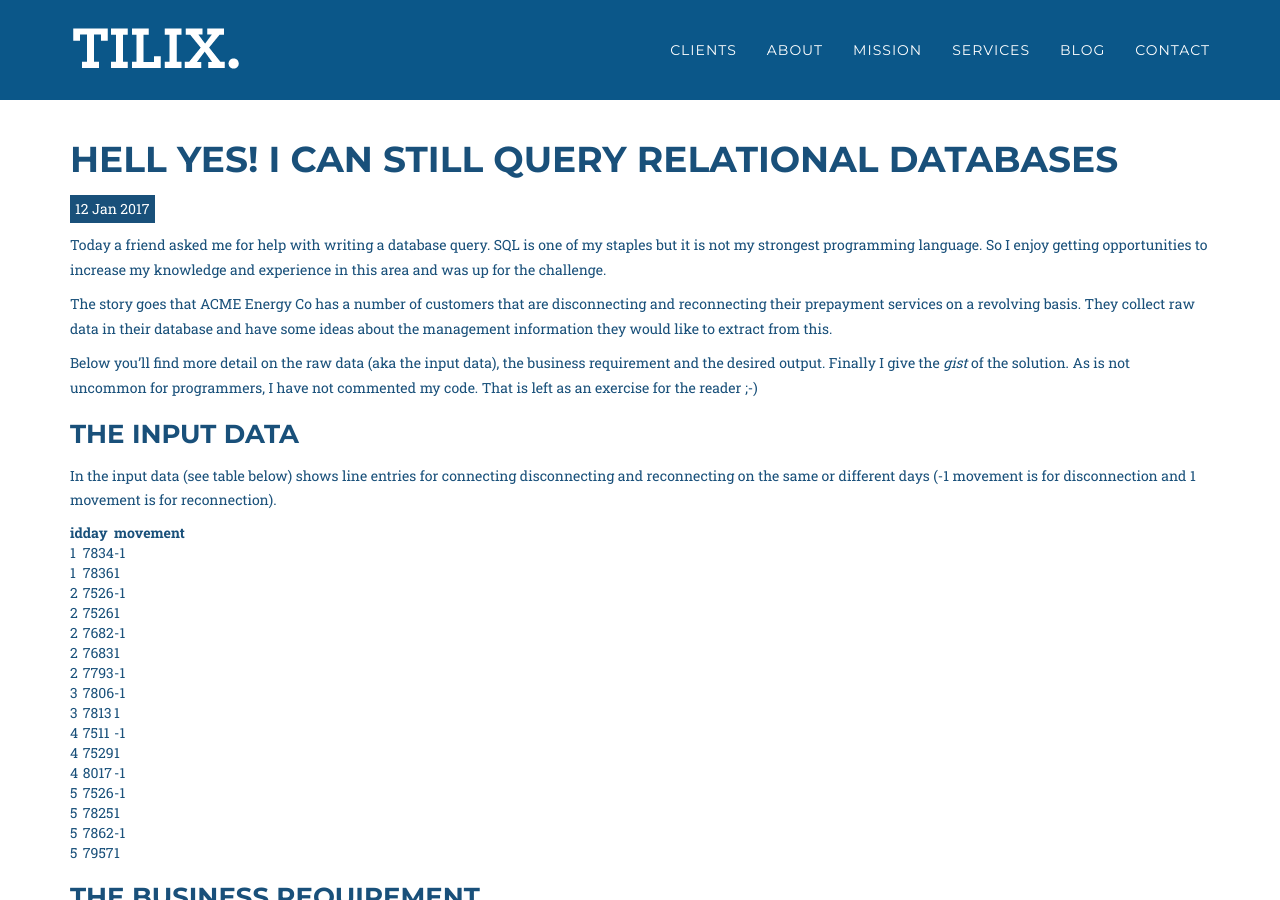
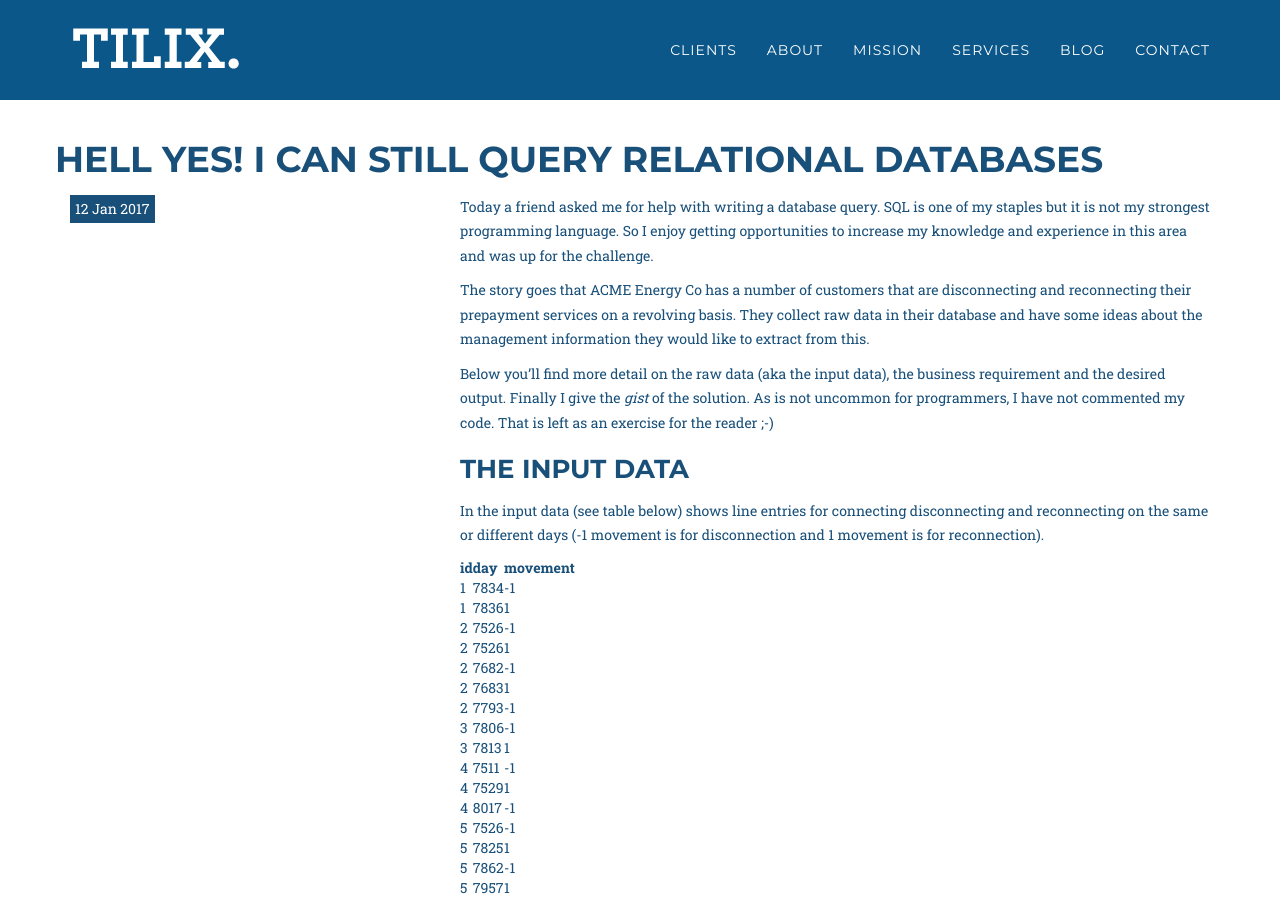
Before and after one commit to milomedia/tilix, a Jekyll site: the page built from _posts/2017-01-11-SQL-Challenge.md, in a window 1280 px wide and 900 px high. Built offline with Jekyll 4.4.1, drawn with Linux system fonts in a browser that asks for light colours; nearby versions of some CDN libraries; a script that is not in the unit is left out.

Commit message:
Update post.html

```diff
--- a/_layouts/post.html
+++ b/_layouts/post.html
@@ -1,20 +1,29 @@
 ---
 layout: default
 ---
+
+<div class="row">
+
 <h1>{{ page.title }}</h1>
-<p class="meta">{{ page.date | date_to_string }}</p>
+
+ <div class="col-md-4">
+   <p class="meta">{{ page.date | date_to_string }}</p>
+</div>
 
 {% if page.draft %}
 <div style="margin-bottom: 1rem; padding: 1rem; color: #717171; background-color: #f9f9f9;">
   DRAFT - This blog post is <b>under construction</b>.
 </div>
 {% endif %}
-<div class="post">
+
+<div class="post col-md-8">
   {{ content }}
 </div>
 {% if page.draft %}
 <div id="disqus_thread"></div>
 <script>
+
+  </div>
 
 /**
 *  RECOMMENDED CONFIGURATION VARIABLES: EDIT AND UNCOMMENT THE SECTION BELOW TO INSERT DYNAMIC VALUES FROM YOUR PLATFORM OR CMS.
```
